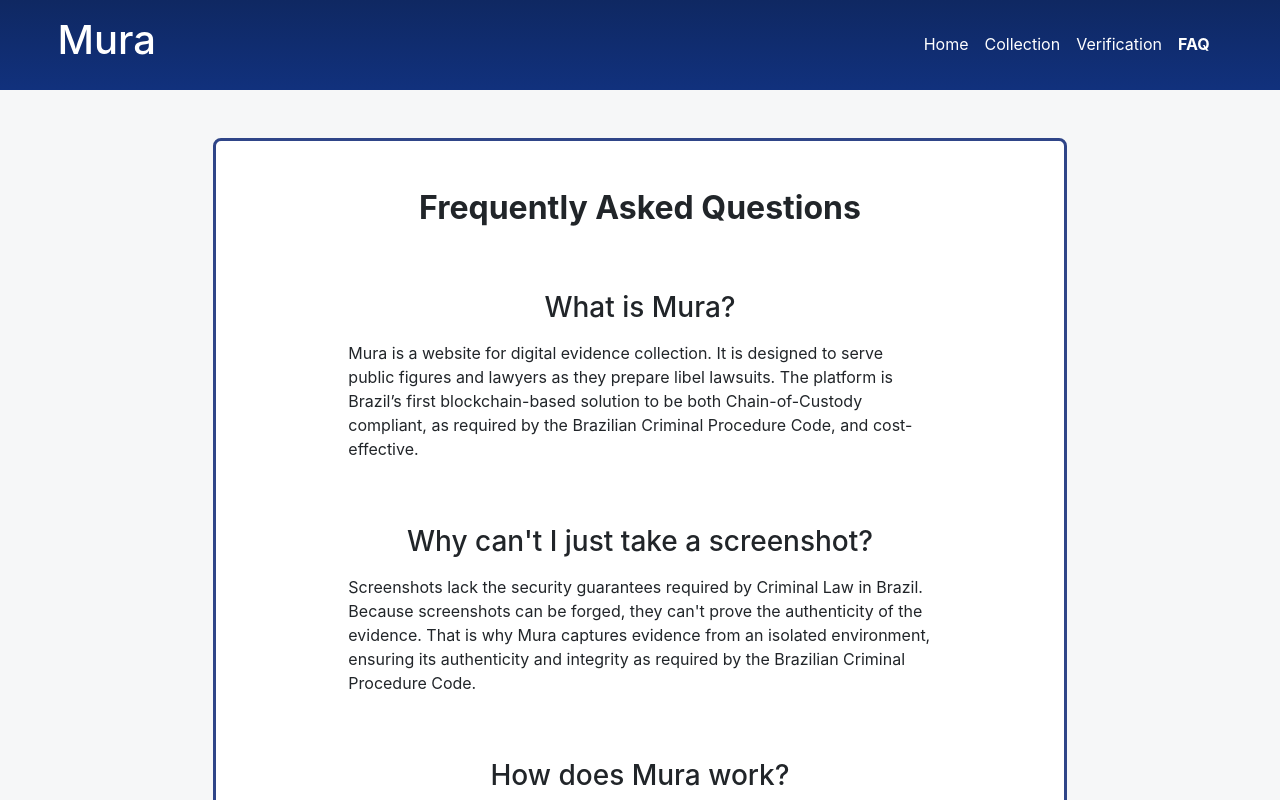
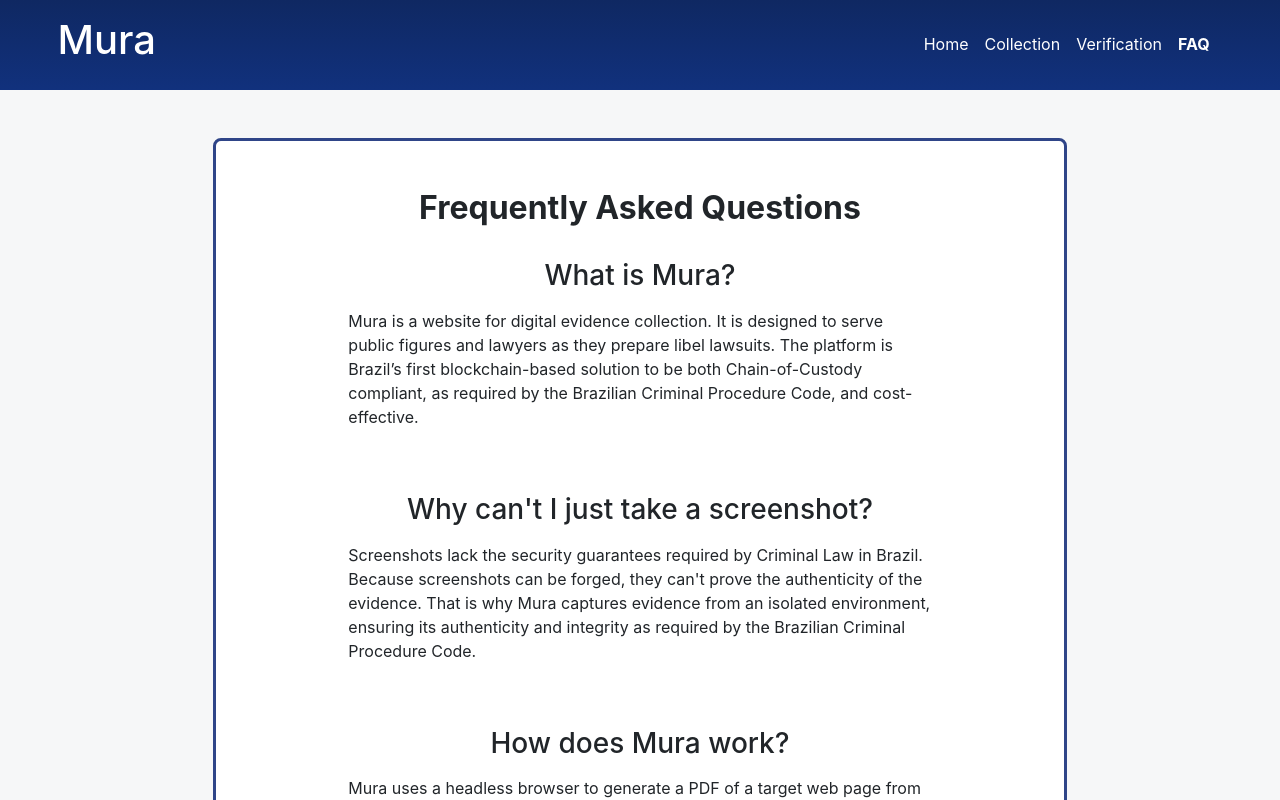
Before and after one commit to juliolinstech/mura, a React (Create React App) app: page /FAQ in a window 1280 px wide. Shown: the top 800 px of the page. Built offline with nearby package versions, Linux system fonts and the light colour scheme; what aws-amplify would draw is missing.

Commit message:
FAQ debugged

```diff
--- a/src/pages/FAQ.jsx
+++ b/src/pages/FAQ.jsx
@@ -12,9 +12,9 @@
         <Row>
         <Col sm={2} />
         <Col sm={8} className="borderedDiv" >
-          <h2 className="text-center pt-5 pb-2">Frequently Asked Questions</h2>
+          <h2 className="text-center pt-5">Frequently Asked Questions</h2>
 
-          <h3 className="text-center pt-5 pb-2">What is Mura?</h3>
+          <h3 className="text-center pt-4 pb-2">What is Mura?</h3>
           <p>Mura is a website for digital evidence collection. It is designed to serve public figures and lawyers as they prepare libel lawsuits. The platform is Brazil’s first blockchain-based solution to be both Chain-of-Custody compliant, as required by the Brazilian Criminal Procedure Code, and cost-effective.</p>
 
           <h3 className="text-center pt-5 pb-2">Why can't I just take a screenshot?</h3>
```
